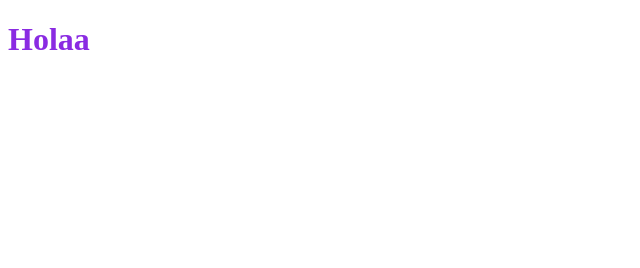
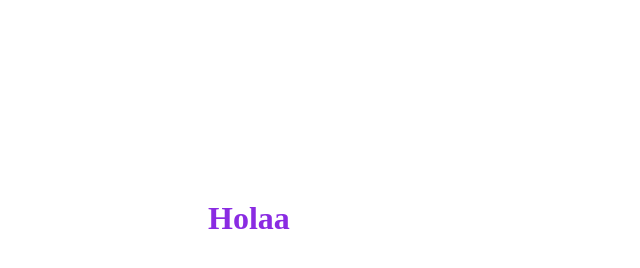
Before and after one commit to Julianny19/portfolio, a plain HTML site: page index.html in a window 1280 px wide. Shown: the whole page, without its empty margins (0-640 px from the left). Drawn offline with Linux system fonts and the light colour scheme.

Commit message:
Update style.css

```diff
--- a/style.css
+++ b/style.css
@@ -1 +1,2 @@
-h1{color: blueviolet}
+h1{color: blueviolet;
+margin: 200px;}
```
